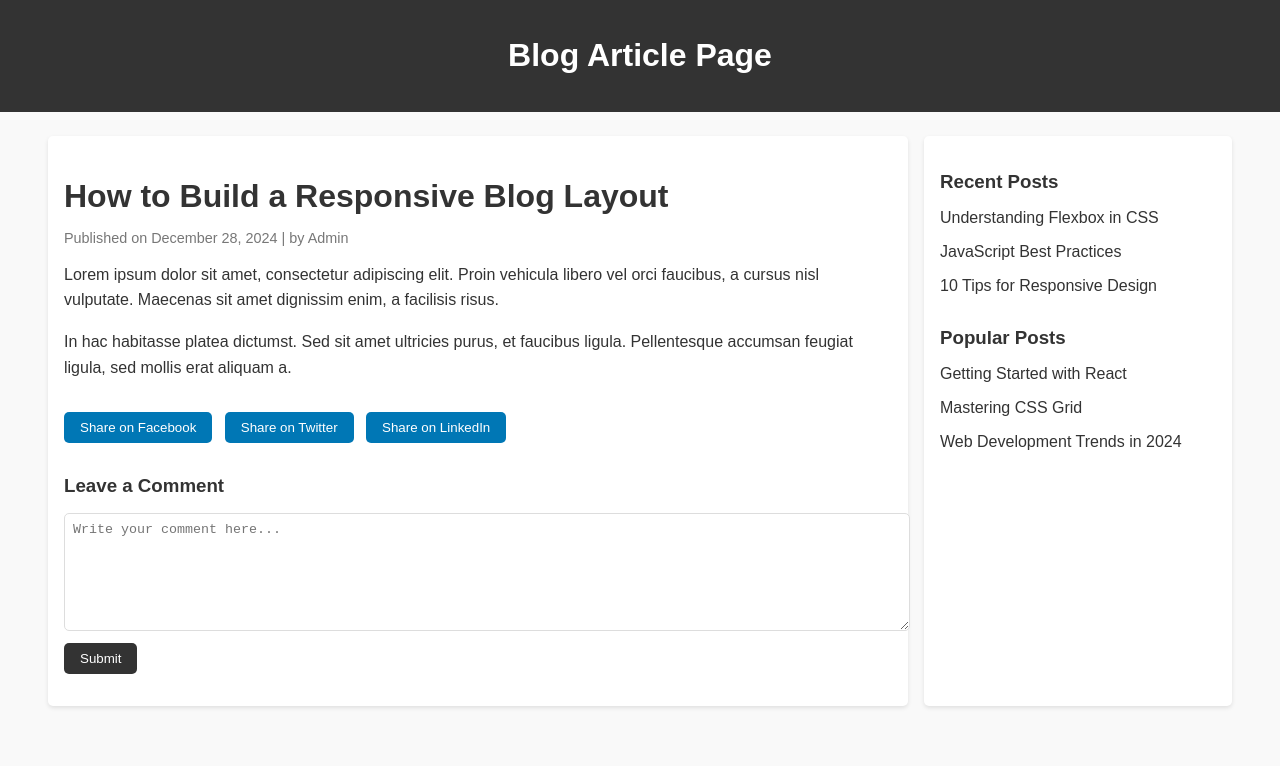
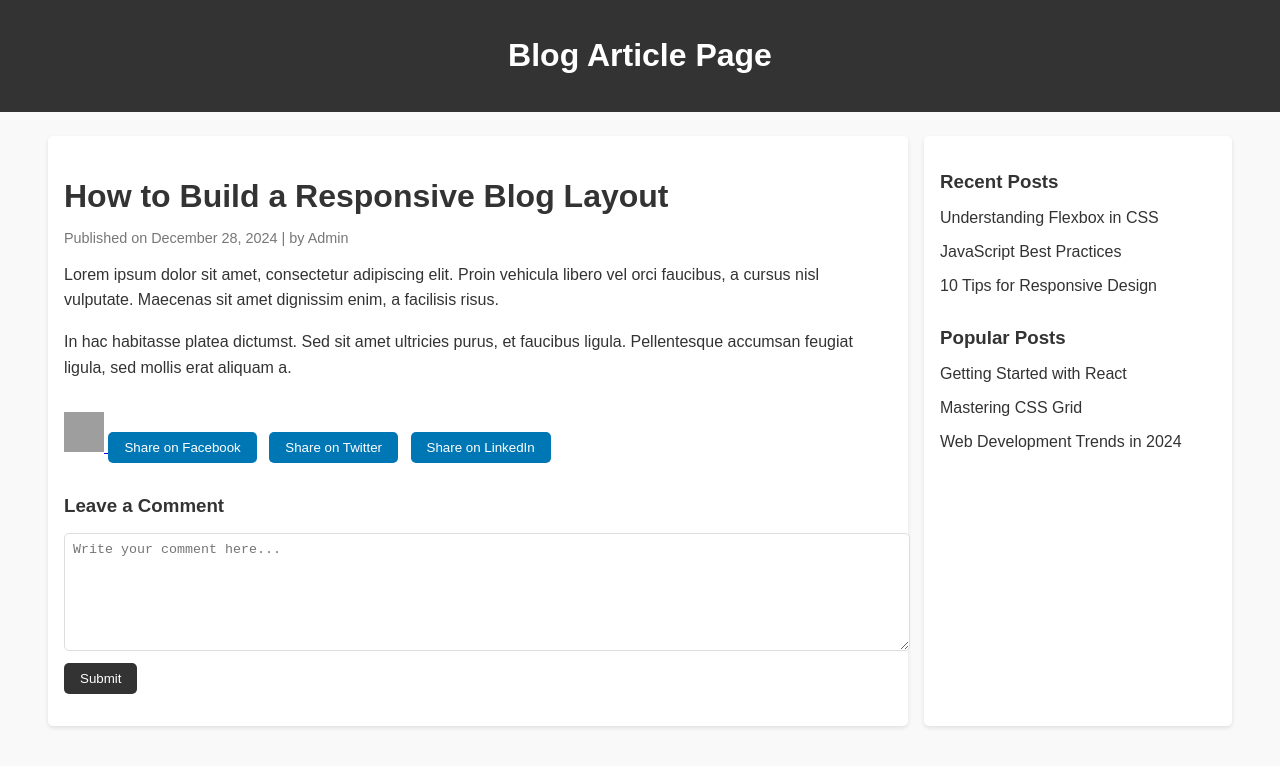
Before and after one commit to healthify4u/healthify4u, a plain HTML site: page blog1.html in a window 1280 px wide. Drawn offline with Linux system fonts and the light colour scheme; grey boxes are pictures that could not be loaded.

Commit message:
Update blog1.html

```diff
--- a/blog1.html
+++ b/blog1.html
@@ -166,7 +166,11 @@
             </div>
 
             <!-- Social Share -->
+
             <div class="social-share">
+                  <a href="https://www.facebook.com/sharer/sharer.php?u=https://yourblogurl.com" target="_blank">
+    <img src="https://upload.wikimedia.org/wikipedia/commons/5/51/Facebook_f_logo_%282019%29.svg" alt="Share on Facebook" style="width: 40px; height: 40px;">
+                  </a>
                 <button onclick="shareTo('Facebook')">Share on Facebook</button>
                 <button onclick="shareTo('Twitter')">Share on Twitter</button>
                 <button onclick="shareTo('LinkedIn')">Share on LinkedIn</button>
```
